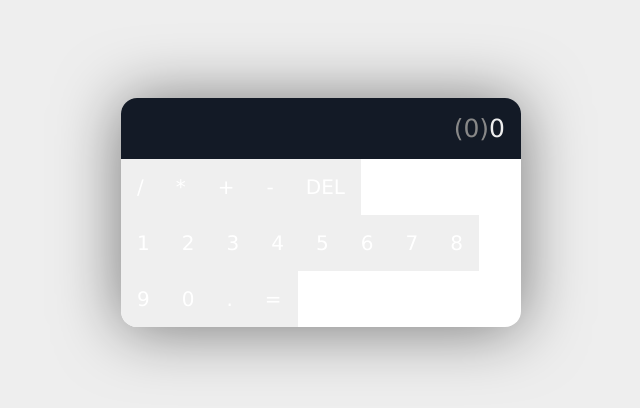
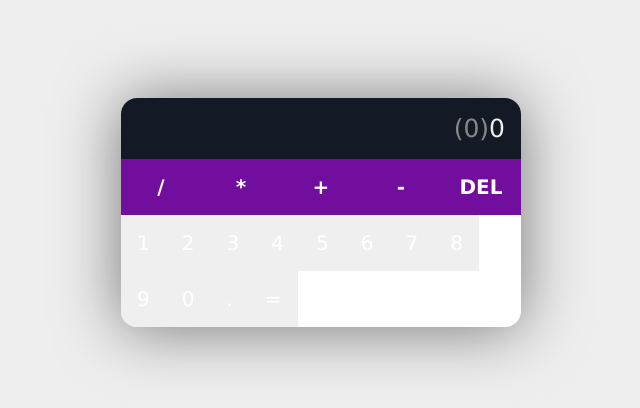
Before and after one commit to NaNshekhar04/react-calculator, a React (Create React App) app: page / in a window 1280 px wide. Shown: the part 188-596 px from the top of the page, without its empty margins (319-959 px from the left). Built offline with nearby package versions, Linux system fonts and the light colour scheme.

Commit message:
Adding Styles to Operator Buttons !

```diff
--- a/src/index.css
+++ b/src/index.css
@@ -60,5 +60,16 @@ button{
 }
 
 button :hover{
-  opacity: 0.9W;
+  opacity: 0.9;
 }
+
+
+.operators {
+  display: flex;
+}
+
+.operators button {
+  flex: 1 1 0%;
+  background-color: #720e9e;
+  font-weight: 700;
+}
```
